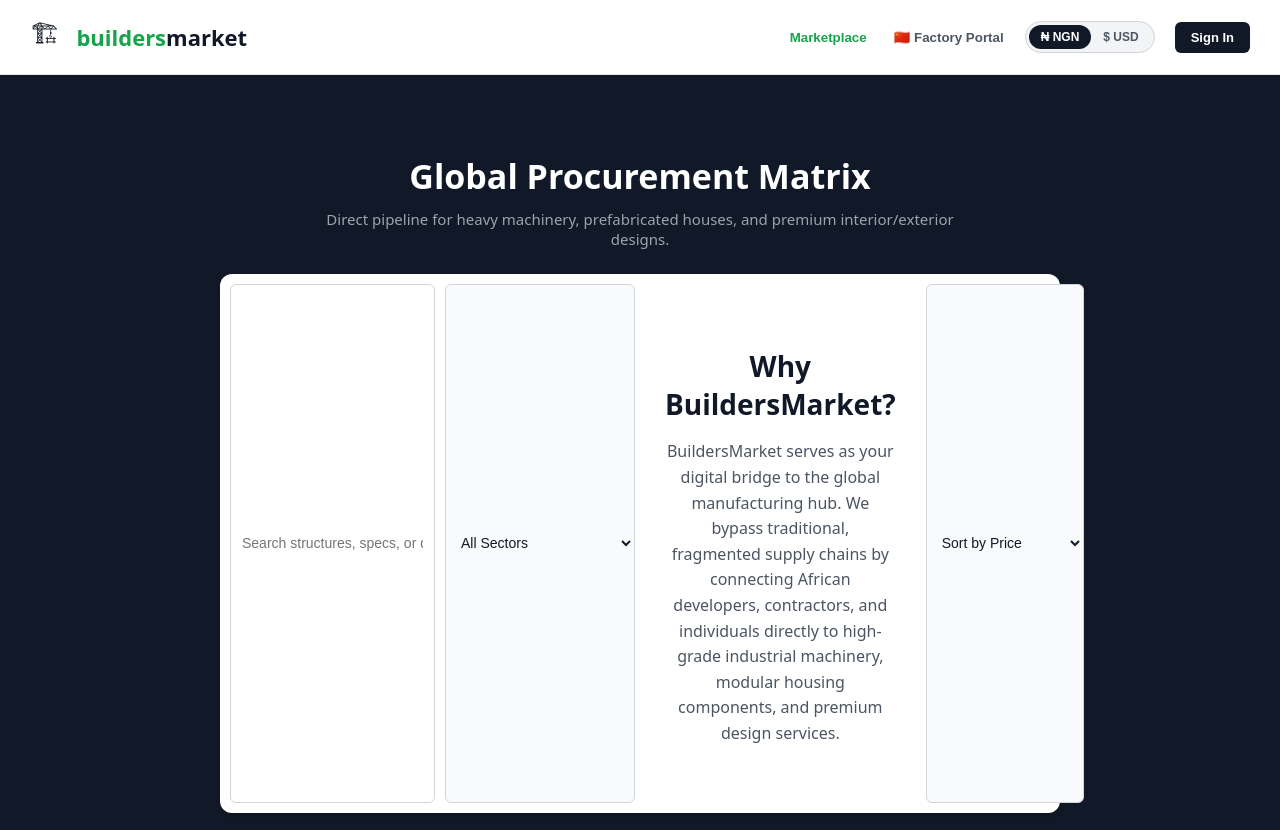
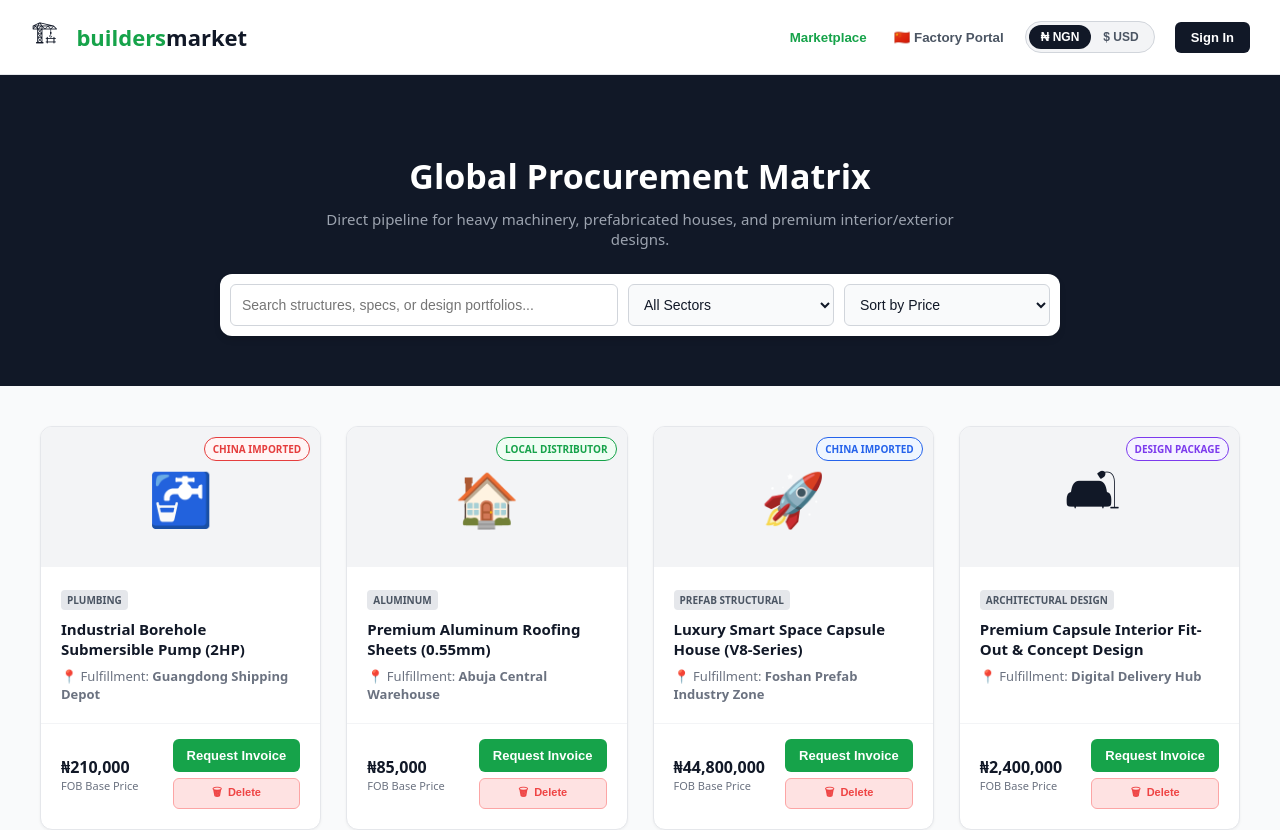
Before and after one commit to francisjolaoso1-dev/buildersmarket-v2, a Next.js app: page / in a window 1280 px wide. Shown: the top 830 px of the page. Built offline with nearby package versions, Linux system fonts and the light colour scheme.

Commit message:
Update page.js

```diff
--- a/src/app/page.js
+++ b/src/app/page.js
@@ -183,15 +183,6 @@
 <option value="Plumbing">Industrial Plumbing</option>
 <option value="Aluminum">Aluminum Products</option>
 </select>
-{/* PLATFORM EXPLANATION */}
-<section style={{ padding: '40px 20px', backgroundColor: '#ffffff', textAlign: 'center' }}>
-  <div style={{ maxWidth: '800px', margin: '0 auto' }}>
-    <h2 style={{ fontSize: '28px', color: '#111827', marginBottom: '15px' }}>Why BuildersMarket?</h2>
-    <p style={{ fontSize: '16px', color: '#4b5563', lineHeight: '1.6' }}>
-      BuildersMarket serves as your digital bridge to the global manufacturing hub. We bypass traditional, fragmented supply chains by connecting African developers, contractors, and individuals directly to high-grade industrial machinery, modular housing components, and premium design services.
-    </p>
-  </div>
-</section>
 {/* BRAND NEW: SORT DROPDOWN ADDED HERE */}
 <select value={sortOrder} onChange={(e) => setSortOrder(e.target.value)} style={{ flex: 1, padding: '11px', borderRadius: '6px', border: '1px solid #d1d5db', fontSize: '14px', backgroundColor: '#f9fafb', color: '#111827', cursor: 'pointer' }}>
 <option value="default">Sort by Price</option>
```
